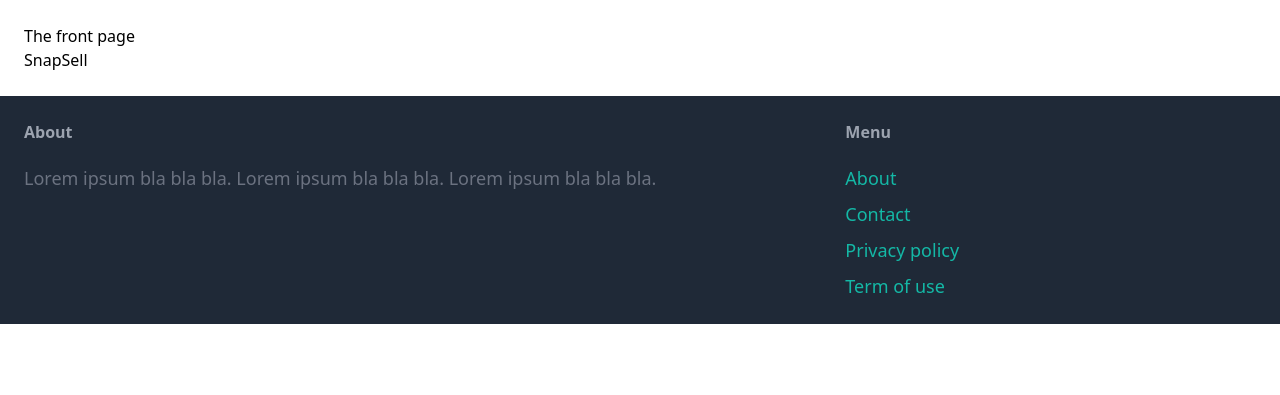
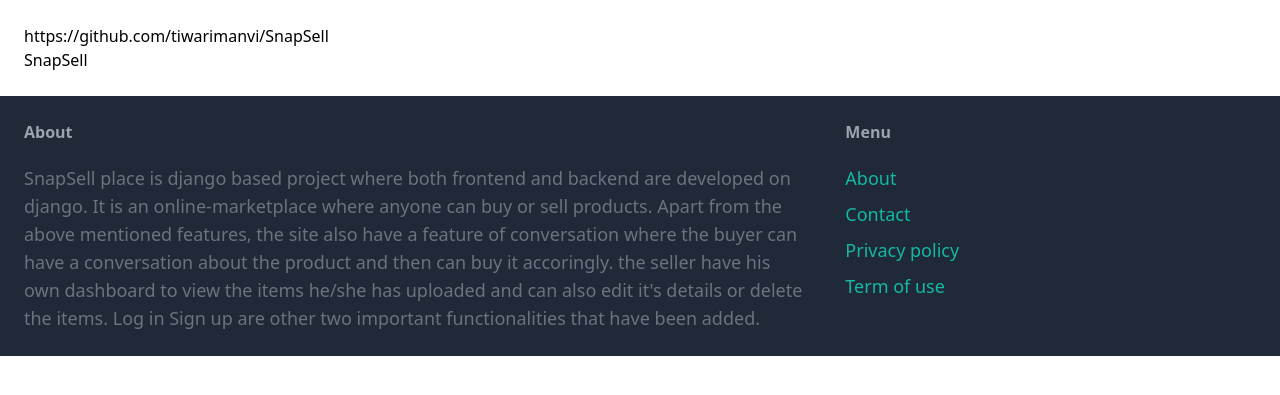
Before and after one commit to tiwarimanvi/SnapSell, a Django app: page /contact/ in a window 1280 px wide. Shown: the part 77-472 px from the top of the page. Run offline with Django 5.2, Linux system fonts and the light colour scheme; some libraries are stand-ins or nearby versions.

Commit message:
changed some styling

```diff
--- a/core/templates/core/base.html
+++ b/core/templates/core/base.html
@@ -30,14 +30,13 @@
             <div class="w-2/3 pr-10">
                 <h3 class="mb-5 font-semibold text-gray-400">About</h3>
 
-                <p class="text-lg text-gray-500">Lorem ipsum bla bla bla. Lorem ipsum bla bla bla. Lorem ipsum bla bla bla.</p>
-            </div>
+                <p class="text-lg text-gray-500">SnapSell place is django based project where both frontend and backend are developed on django. It is an online-marketplace where anyone can buy or sell products. Apart from the above mentioned features, the site also have a feature of conversation where the buyer can have a conversation about the product and then can buy it accoringly. the seller have his own dashboard to view the items he/she has uploaded and can also edit it's details or delete the items. Log in Sign up are other two important functionalities that have been added.</div>
 
             <div class="w-1/3">
                 <h3 class="mb-5 font-semibold text-gray-400">Menu</h3>
 
                 <ul class="space-y-2">
-                    <li><a href="#" class="text-lg text-teal-500 hover:text-teal-700">About</a></li>
+                    <li><a href="" class="text-lg text-teal-500 hover:text-teal-700">About</a></li>
                     <li><a href="{% url 'core:contact'%}" class="text-lg text-teal-500 hover:text-teal-700">Contact</a></li>
                     <li><a href="#" class="text-lg text-teal-500 hover:text-teal-700">Privacy policy</a></li>
                     <li><a href="#" class="text-lg text-teal-500 hover:text-teal-700">Term of use</a></li>
--- a/core/templates/core/contact.html
+++ b/core/templates/core/contact.html
@@ -1,4 +1,4 @@
 {% extends 'core/base.html' %}
   {% block content %}
-<h1> The front page </h1>
+<h1> https://github.com/tiwarimanvi/SnapSell </h1>
   {% endblock %}
```
